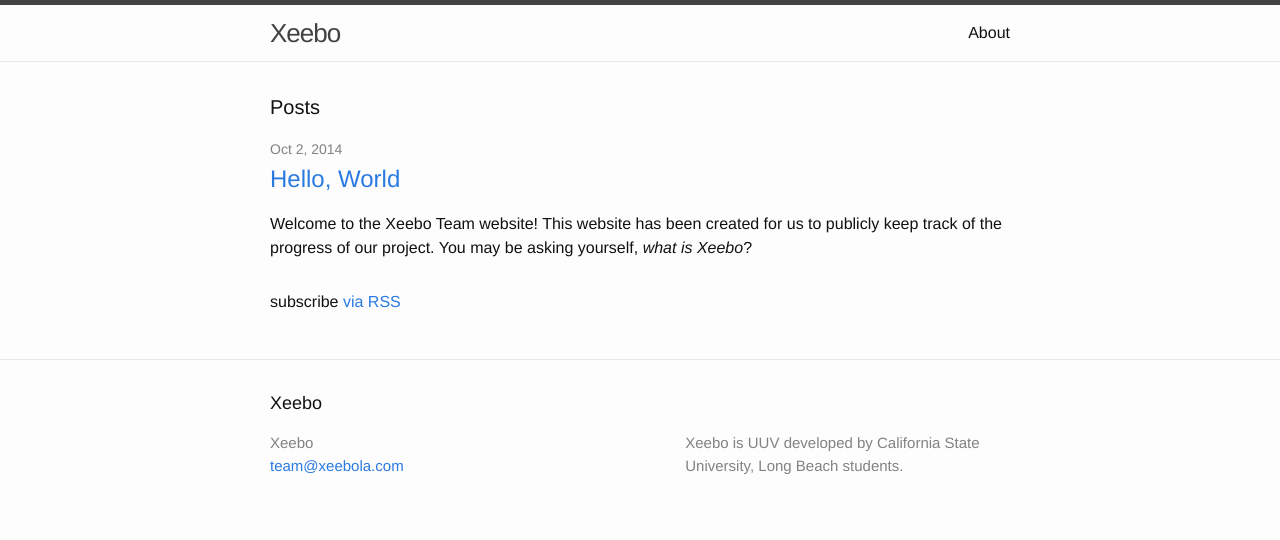
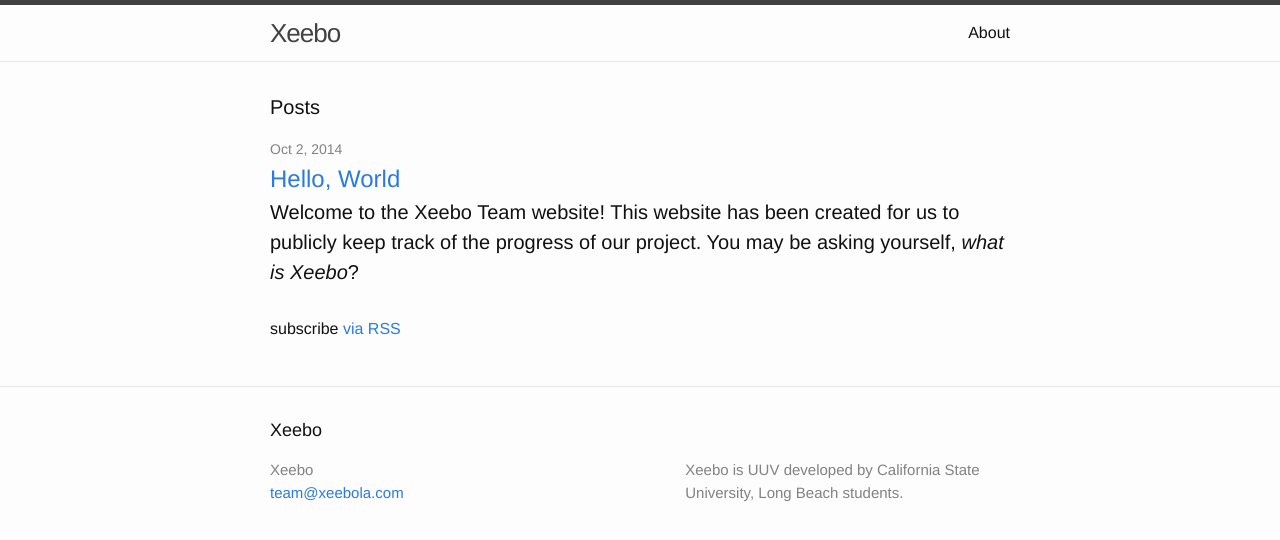
Before and after one commit to vartan/Xeebo, a Jekyll site: the page built from index.html, in a window 1280 px wide. Shown: the top 540 px of the page. Built offline with Jekyll 4.4.1, drawn with Linux system fonts in a browser that asks for light colours.

Commit message:
added first post

```diff
--- a/index.html
+++ b/index.html
@@ -11,9 +11,8 @@
         <span class="post-meta">{{ post.date | date: "%b %-d, %Y" }}</span>
 
         <h2>
-          <a class="post-link" href="{{ post.url | prepend: site.baseurl }}">{{ post.title }}</a>
+          <a class="post-link" href="{{ post.url | prepend: site.baseurl }}">{{ post.title }}</a> <small>{{ post.excerpt }}</small>
         </h2>
-        <p> {{ post.excerpt }} </p>
       </li>
     {% endfor %}
   </ul>
```
